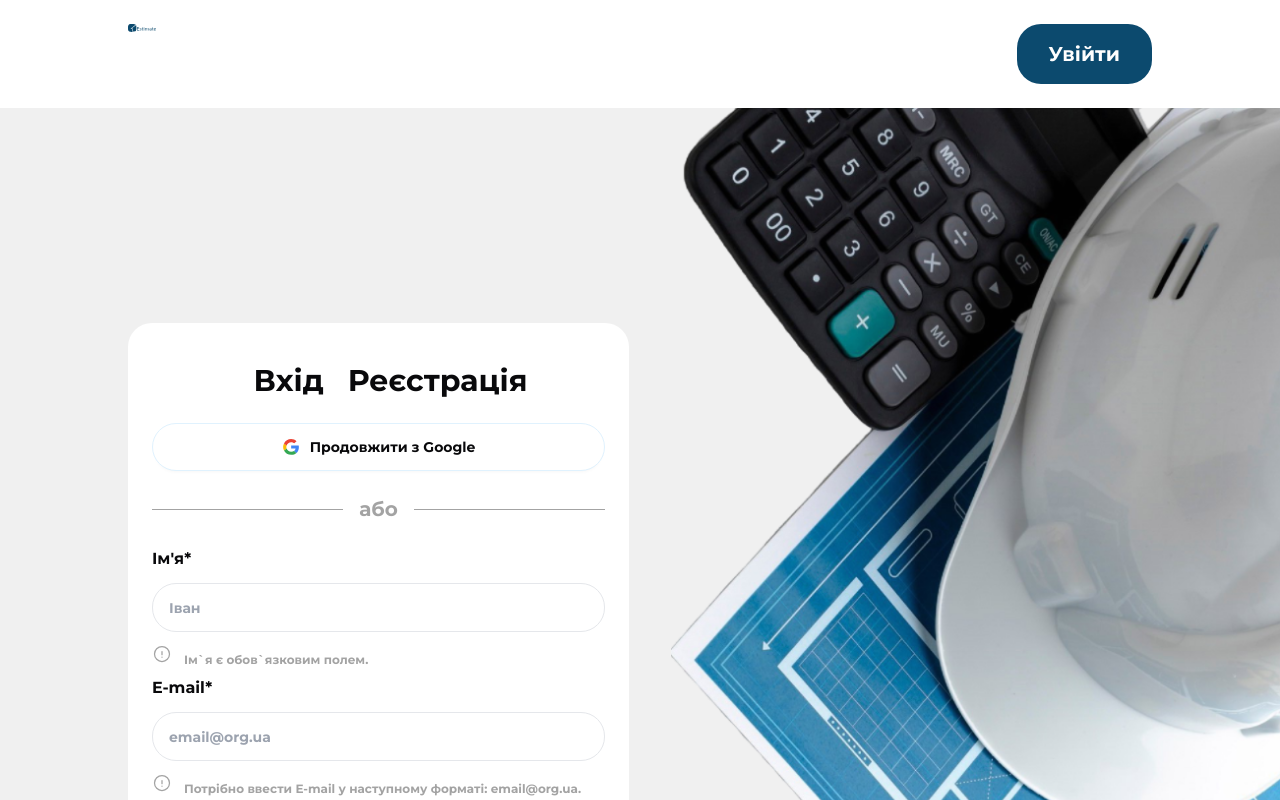
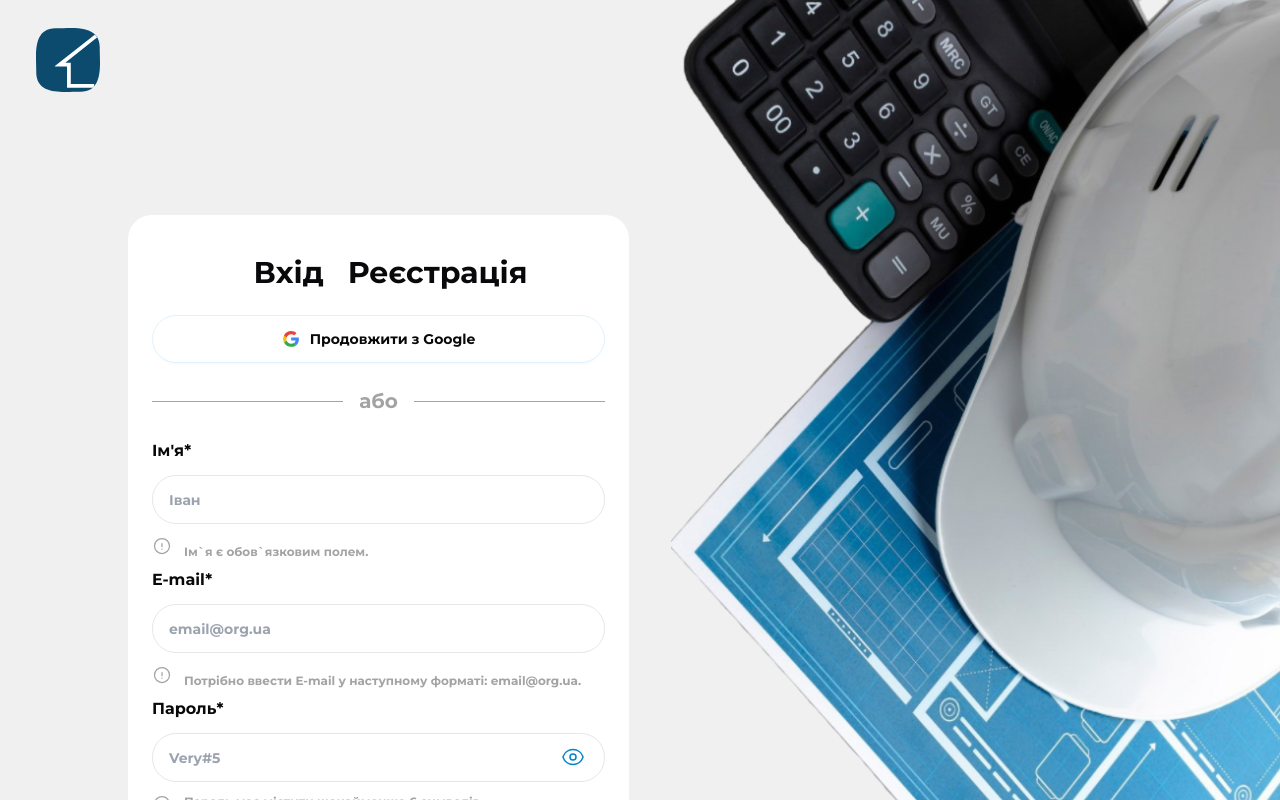
Before and after one commit to Vitaliy28031985/new-tiam-estimate-app-frontend, a Next.js app: page /authorization in a window 1280 px wide. Shown: the top 800 px of the page. Built offline with nearby package versions, Linux system fonts and the light colour scheme.

Commit message:
correct header gets

```diff
--- a/src/app/(pages)/authorization/page.tsx
+++ b/src/app/(pages)/authorization/page.tsx
@@ -2,6 +2,7 @@ import Link from 'next/link';
 import Image from 'next/image';
 import { Metadata } from "next";
 import fon from '../../assets/bg-img.png';
+import logo from '../../assets/logo_mob.svg';
 import Authorization from '@/app/components/Authorization/Authorization';
 
 export const metadata: Metadata = {
@@ -12,7 +13,17 @@ export const metadata: Metadata = {
 export default function Register() {
     return (
         <div className="w-full bg-gray-0 pt-[215px] relative overflow-hidden">
-      <div className='w-[1249px] ml-auto mr-auto container pb-[215px]'>
+            <Link href="/" className='absolute top-7 left-9'>
+                <Image
+                src={logo}
+                alt="logo"
+                width={64}
+                height={64}
+                quality={100}
+                priority
+                    />
+            </Link>
+      <div className='w-[1249px] ml-auto mr-auto container pb-[115px]'>
 
                 <div className='w-[501px] relative z-20 bg-white shadow-base px-6 py-10 rounded-[24px]'>
                     <Authorization/>
--- a/src/app/UI/AuthorizationCheckbox.tsx
+++ b/src/app/UI/AuthorizationCheckbox.tsx
@@ -5,7 +5,7 @@ export default function AuthorizationCheckbox({ value, data, changeCheckbox }: I
     return (
         <div className="mb-6 text-center">
             <label
-            className=" text-3xl text-black font-normal ml-6 peer-checked:text-4xl peer-checked:font-bold"
+            className=" text-3xl text-black font-normal ml-6 peer-checked:text-4xl peer-checked:font-bold peer-checked:text-blue-30"
             >
                 <input
                     className="peer sr-only"
@@ -15,7 +15,7 @@ export default function AuthorizationCheckbox({ value, data, changeCheckbox }: I
                 Вхід
             </label>
             <label
-            className=" text-3xl text-black font-normal ml-6 peer-checked:text-4xl peer-checked:font-bold"
+            className=" text-3xl text-black font-normal ml-6 peer-checked:text-4xl peer-checked:font-bold peer-checked:text-blue-30"
             >
                 <input
                     className="peer sr-only"
--- a/src/app/components/Authorization/Authorization.tsx
+++ b/src/app/components/Authorization/Authorization.tsx
@@ -11,10 +11,7 @@ export default function Authorization() {
   const [valueRadio, setValue] = useState('login');
     const [isShowLogin, setIsShowLogin] = useState(true)
 
-    const StartUrlParams = new URLSearchParams(window.location.search);
-    const startParamValue = StartUrlParams.get('param');
 
-    console.log(startParamValue)
 
 
     function chanceParams() {
@@ -30,7 +27,7 @@ export default function Authorization() {
 
    useEffect(() => {
    chanceParams()
-  }, [startParamValue]);
+  }, []);
 
          const handleChange = (e: React.ChangeEvent<HTMLInputElement>) => {
        const {name, value,} = e.currentTarget;
--- a/src/app/components/Footer/Footer.tsx
+++ b/src/app/components/Footer/Footer.tsx
@@ -15,7 +15,7 @@ export default function Footer() {
                     <Link className='font-semibold text-xl text-black hover:text-blue-30 focus:text-blue-30' href="/#main">Про нас</Link>
                 </li>
             </ul>
-            <ButtonBlueLink title='Увійти' link='/login'/>
+            <ButtonBlueLink title='Увійти' link='/authorization?param=true'/>
         </footer>
     )
 }
--- a/src/app/layout.tsx
+++ b/src/app/layout.tsx
@@ -2,7 +2,6 @@
 import { useEffect } from "react";
 import { useRouter } from 'next/navigation';
 import { usePathname } from 'next/navigation';
-import GuestHeader from "./components/Header/GuestHeader";
 import { isLoginUser } from "./utils/user";
 import "./globals.css";
 
@@ -41,7 +40,6 @@ export default function RootLayout({
   return (
     <html lang="uk">
       <body>
-        {!isPrivateRoute && <GuestHeader/>}
         {children}
       </body>
     </html>
--- a/src/app/page.tsx
+++ b/src/app/page.tsx
@@ -6,6 +6,7 @@ import ButtonPrint from './UI/Buttons/ButtonPrint';
 import { Metadata } from 'next';
 import Reviews from './components/home/Reviews';
 import Footer from './components/Footer/Footer';
+import GuestHeader from './components/Header/GuestHeader';
 
 
 export const metadata: Metadata = {
@@ -16,7 +17,8 @@ export const metadata: Metadata = {
 export default function Home() {
 
   return (
-   <>
+    <>
+      <GuestHeader/>
     <div className="bg-gray-0 pt-20">
       <div className='w-[1249px] ml-auto mr-auto container'>
         <MainSection />
```
Also changed, not shown: src/app/assets/logo_mob.svg (added).
